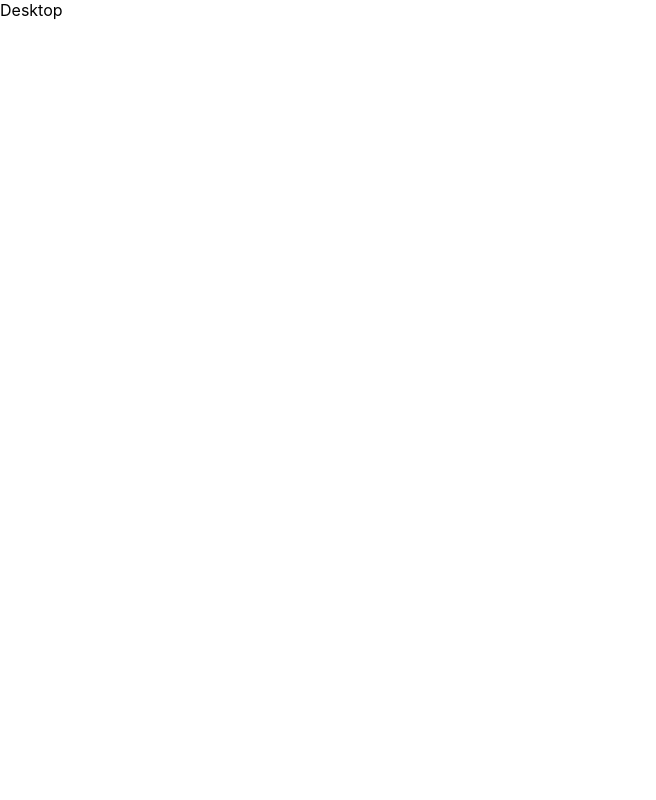
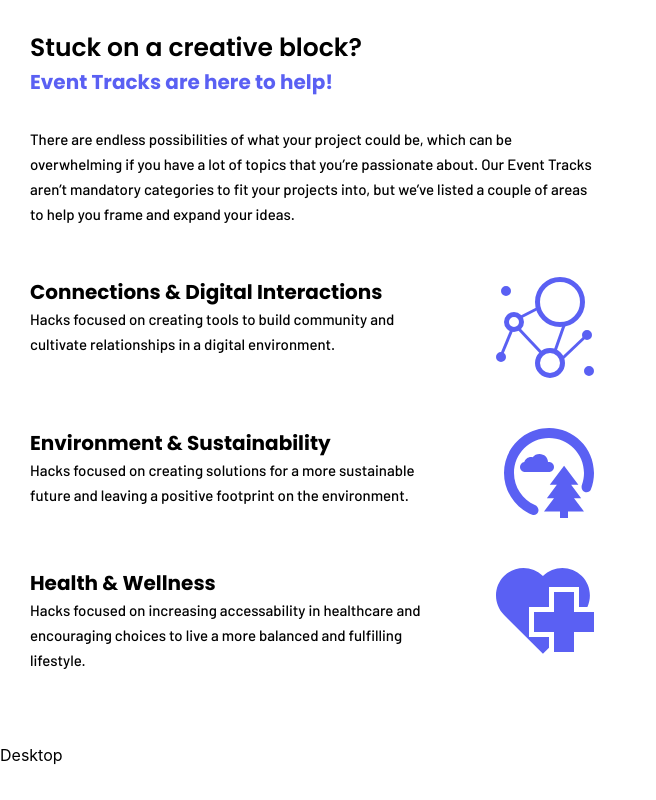
Before and after one commit to sfusurge/z-archived-hackathon, a React (Create React App) app: page / in a window 1280 px wide. Shown: the whole page, without its empty margins (0-656 px from the left). Built offline with nearby package versions, Linux system fonts and the light colour scheme.

Commit message:
Fixed padding errors

```diff
--- a/src/App.js
+++ b/src/App.js
@@ -1,15 +1,17 @@
 import { BrowserRouter as Router, Switch, Route } from 'react-router-dom'
 
 import HomeToggle from './components/HomeToggle'
+import Event from './components/EventTracks.js'
 import styles from './css/App.module.css'
 
 const App = () => {
   return (
     <div id={styles.app}>
+      <Event />
       <Router>
         <Switch>
           <Route path="/">
-            <HomeToggle/>
+            <HomeToggle />
           </Route>
         </Switch>
       </Router>
--- a/src/css/EventTracks.module.css
+++ b/src/css/EventTracks.module.css
@@ -6,11 +6,12 @@
 
 @media only screen and (min-width: 900px) {
   .container {
-    width: 594px;
+    width: 564px;
     padding-top: 29px;
     padding-bottom: 72px;
     padding-left: 30px;
-    padding-right: 38px;
+    padding-right: 30px;
+    margin: 0;
   }
 }
 
```
